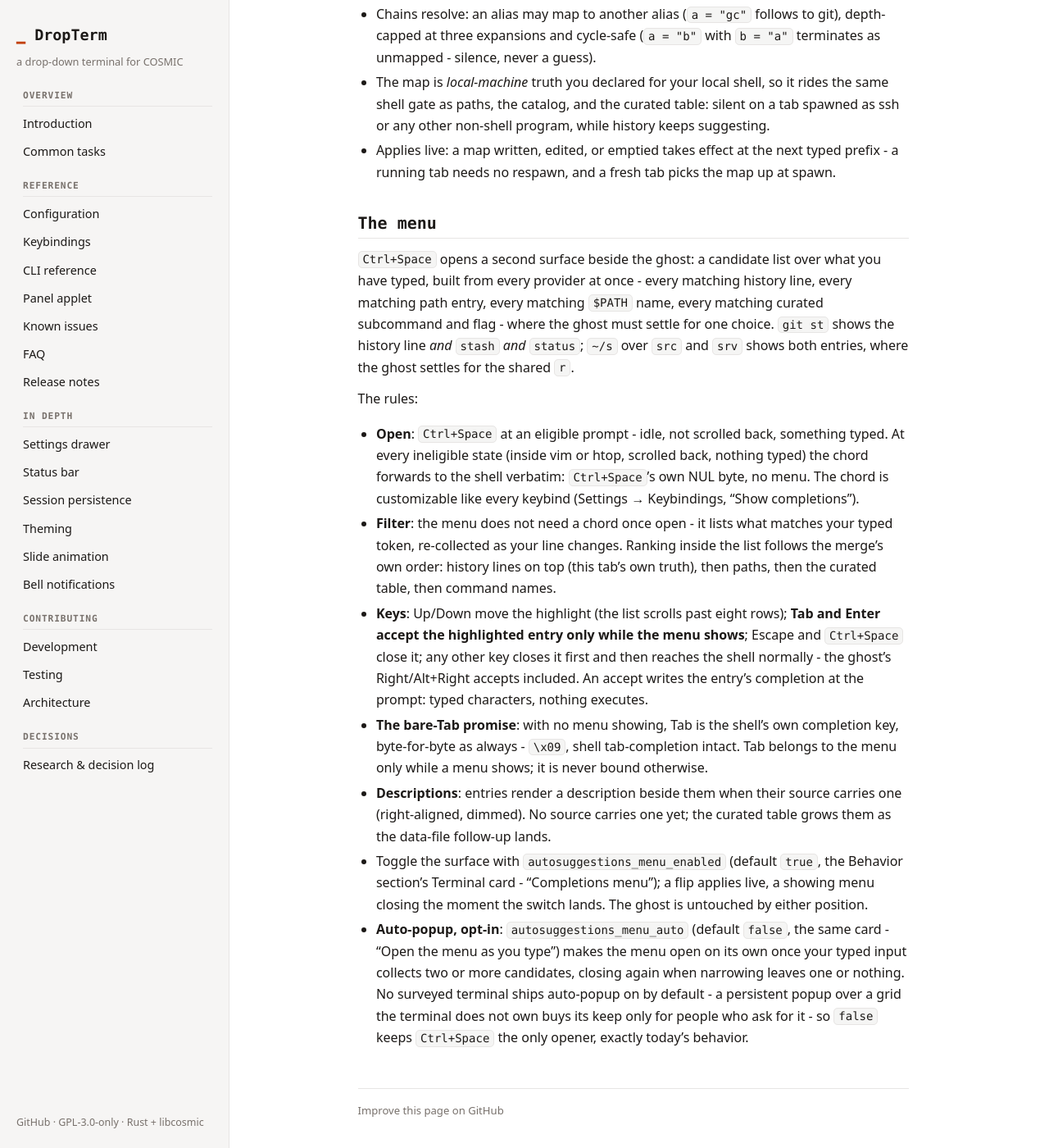
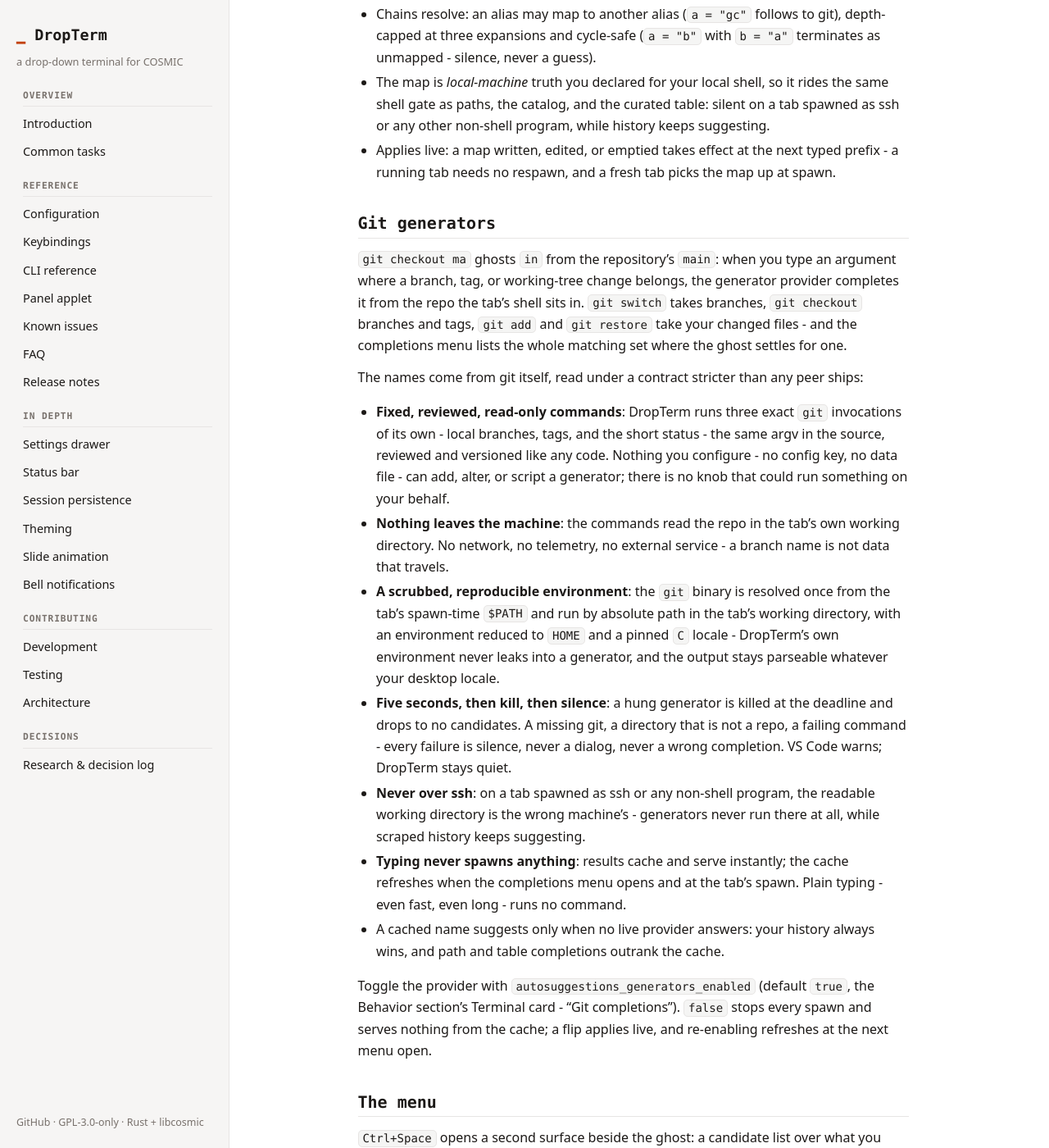
Before and after one commit to l1br3-io/cosmic-ext-dropterm, a Jekyll site: the page built from docs/autosuggestions.md, in a window 1280 px wide and 1400 px high, scrolled down 4767 px. Shown: the whole window at 82% size. Built offline with Jekyll 4.4.1, drawn with Linux system fonts in a browser that asks for light colours; our own code applies the rules of GitHub Pages for plain Markdown files.

Commit message:
docs: the generators' user truth — the Autosuggestions section, the manual rows, and the record's index flip to Shipped (suggest-generators Task 5)
The contract as the user reads it: git checkout ghosts the repo's
cached branch, three fixed reviewed read-only commands, nothing
leaves the machine, HOME+C scrubbing, 5s kill, silence on every
failure, never over ssh, typing never spawns — plus the two manual
checklist rows (the ref seats live; the silence rows hold). The
dynamic-generators record flips Proposed → Shipped with the
implementation facts (the committerdate typo, the LANG=C pinning
rationale, OQ-1's serve-forever decided); the warp-parity row's open
slots narrow to specs-data. just check green — module checkpoint.

```diff
--- a/docs/autosuggestions.md
+++ b/docs/autosuggestions.md
@@ -77,6 +77,22 @@ The rules specific to aliases:
 - The map is *local-machine* truth you declared for your local shell, so it rides the same shell gate as paths, the catalog, and the curated table: silent on a tab spawned as ssh or any other non-shell program, while history keeps suggesting.
 - Applies live: a map written, edited, or emptied takes effect at the next typed prefix - a running tab needs no respawn, and a fresh tab picks the map up at spawn.
 
+## Git generators
+
+`git checkout ma` ghosts `in` from the repository's `main`: when you type an argument where a branch, tag, or working-tree change belongs, the generator provider completes it from the repo the tab's shell sits in. `git switch` takes branches, `git checkout` branches and tags, `git add` and `git restore` take your changed files - and the completions menu lists the whole matching set where the ghost settles for one.
+
+The names come from git itself, read under a contract stricter than any peer ships:
+
+- **Fixed, reviewed, read-only commands**: DropTerm runs three exact `git` invocations of its own - local branches, tags, and the short status - the same argv in the source, reviewed and versioned like any code. Nothing you configure - no config key, no data file - can add, alter, or script a generator; there is no knob that could run something on your behalf.
+- **Nothing leaves the machine**: the commands read the repo in the tab's own working directory. No network, no telemetry, no external service - a branch name is not data that travels.
+- **A scrubbed, reproducible environment**: the `git` binary is resolved once from the tab's spawn-time `$PATH` and run by absolute path in the tab's working directory, with an environment reduced to `HOME` and a pinned `C` locale - DropTerm's own environment never leaks into a generator, and the output stays parseable whatever your desktop locale.
+- **Five seconds, then kill, then silence**: a hung generator is killed at the deadline and drops to no candidates. A missing git, a directory that is not a repo, a failing command - every failure is silence, never a dialog, never a wrong completion. VS Code warns; DropTerm stays quiet.
+- **Never over ssh**: on a tab spawned as ssh or any non-shell program, the readable working directory is the wrong machine's - generators never run there at all, while scraped history keeps suggesting.
+- **Typing never spawns anything**: results cache and serve instantly; the cache refreshes when the completions menu opens and at the tab's spawn. Plain typing - even fast, even long - runs no command.
+- A cached name suggests only when no live provider answers: your history always wins, and path and table completions outrank the cache.
+
+Toggle the provider with `autosuggestions_generators_enabled` (default `true`, the Behavior section's Terminal card - "Git completions"). `false` stops every spawn and serves nothing from the cache; a flip applies live, and re-enabling refreshes at the next menu open.
+
 ## The menu
 
 `Ctrl+Space` opens a second surface beside the ghost: a candidate list over what you have typed, built from every provider at once - every matching history line, every matching path entry, every matching `$PATH` name, every matching curated subcommand and flag - where the ghost must settle for one choice. `git st` shows the history line *and* `stash` *and* `status`; `~/s` over `src` and `srv` shows both entries, where the ghost settles for the shared `r`.
```
Also changed, not shown: docs/research/README.md (+2 -2 lines), docs/testing.md (+2 -0 lines).
